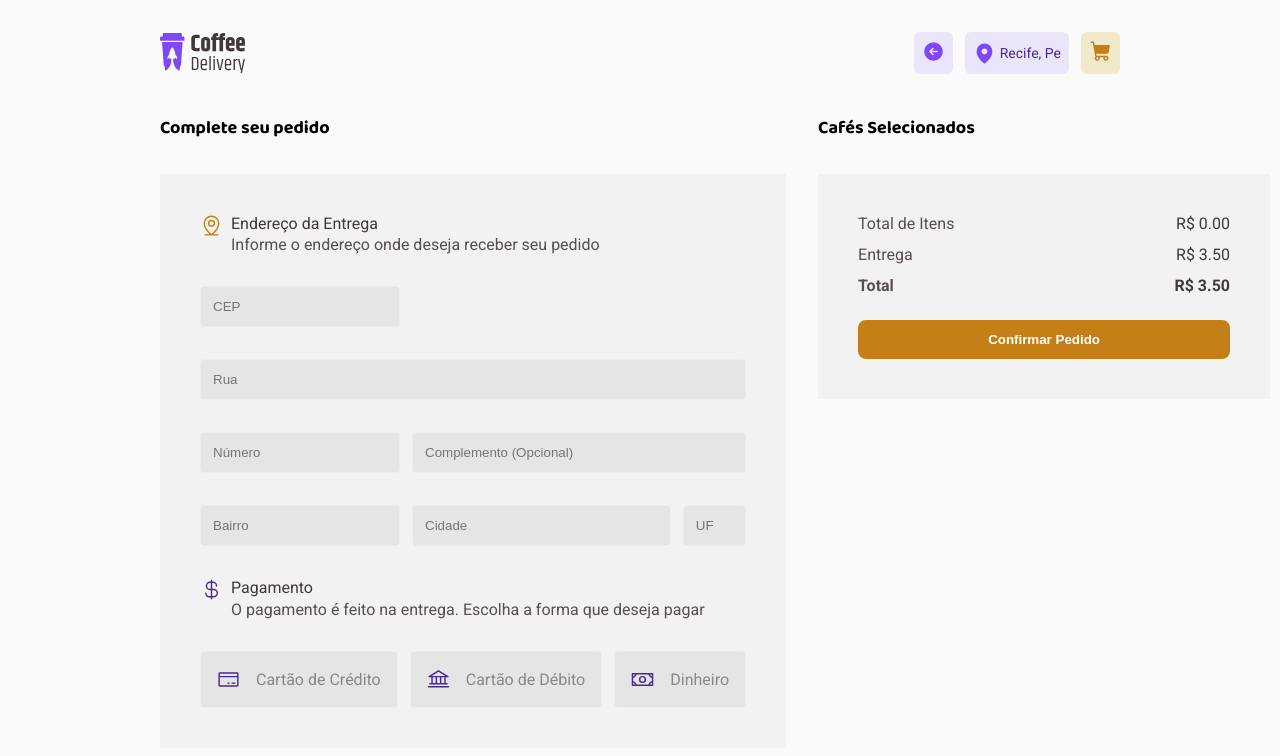
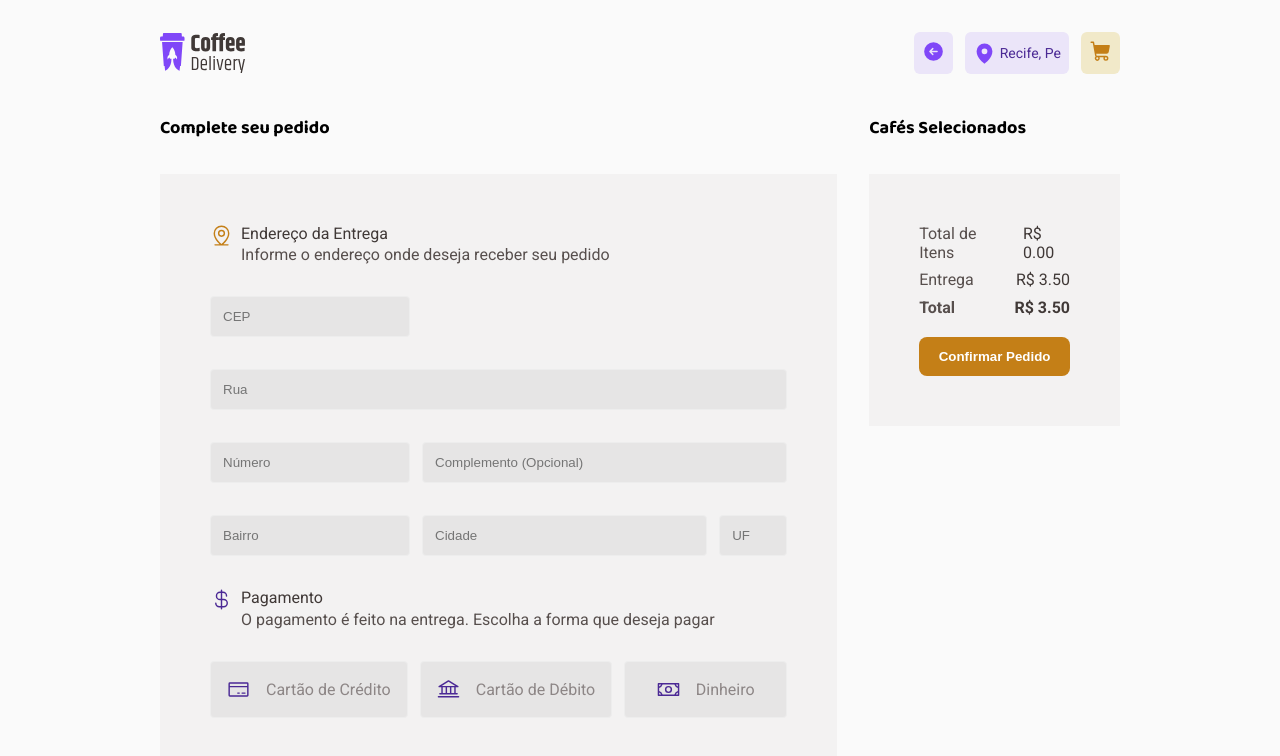
Before and after one commit to Prattiz/Coffee-Delivery, a React (Vite) app: page /cart in a window 1280 px wide. Shown: the top 756 px of the page. Built offline with nearby package versions, Linux system fonts and the light colour scheme.

Commit message:
FIXING MEDIA CSS

```diff
--- a/src/Context/ValuesContext.tsx
+++ b/src/Context/ValuesContext.tsx
@@ -99,6 +99,7 @@ export function CustomerContextProvider({children}: ChildrenProps){
 
   function handleSubmitLocation(newLocation: FormData){
     setLocation(newLocation);
+
     navigate("/sucess")
   };
 
--- a/src/components/Header/header.styles.ts
+++ b/src/components/Header/header.styles.ts
@@ -54,7 +54,7 @@ export const Container = styled.header`
     @media (max-width: 630px) {
         flex-direction: column;
         justify-content: center;
-        padding: 3.2rem;
+        padding: 3.2rem 0;
 
         div{
             display: flex;
--- a/src/components/ToggleCart/index.tsx
+++ b/src/components/ToggleCart/index.tsx
@@ -20,7 +20,7 @@ export function ToggleCart({ id }: AllCoffeProps){
                  value={cart.find(values => values.id == id)?.values?? 0}
             />
 
-           <button type="button" onClick={() => addCoffee(id)}><Plus  weight="bold"/></button>
+           <button type="button" onClick={() => addCoffee(id)}><Plus weight="bold"/></button>
         </Container>
     )
 }
--- a/src/components/ToggleCart/styles.tsx
+++ b/src/components/ToggleCart/styles.tsx
@@ -9,22 +9,24 @@ export const Container = styled.main`
     gap: 4px;
     justify-content: center;
     height: 3.6rem;
-    max-width: 11rem;
+    width: 12rem;
 
     input{
         width: 3.5rem;
-        border: none;
         font-size: 1.7rem;
         font-weight: bold;
         display: flex;
         padding: 1px;
         text-align: center;
         border: none;
+
+        @media (max-width: 100) {
+
+        }
     }
 
     button{
         background: none;
         color: ${props => props.theme["purple_800"]};
-
     }
 `
--- a/src/pages/Cart/components/Order/index.tsx
+++ b/src/pages/Cart/components/Order/index.tsx
@@ -1,4 +1,4 @@
-import { Container, Content, CooffeCard } from "../styles";
+import { Container, Content, CooffeCard, PayMe } from "../styles";
 import { MapPinLine, CurrencyDollar, CreditCard, Money, Bank} from "@phosphor-icons/react";
 import { Selected } from "../Selected";
 
@@ -114,7 +114,7 @@ export function Order(){
                             </div>
                         </footer>
 
-                        <div className="payme">
+                        <PayMe>
 
                             <input required
 
@@ -142,7 +142,7 @@ export function Order(){
                             />
 
                             <label htmlFor="dinheiro"><Money />Dinheiro</label>
-                        </div>
+                        </PayMe>
 
                     </CooffeCard>
 
--- a/src/pages/Cart/components/Selected/index.tsx
+++ b/src/pages/Cart/components/Selected/index.tsx
@@ -1,4 +1,4 @@
-import { Container, Content, CooffeCard } from "../styles";
+import { Container, Content, CooffeCard, FooterSelected } from "../styles";
 import { SelectedCoffes } from "../SelectedCoffes";
 import { CustomerContext } from "../../../../Context/ValuesContext";
 import { useContext } from "react";
@@ -34,7 +34,7 @@ export function Selected(){
                           })
                     }
 
-                    <footer className="footerSelected">
+                    <FooterSelected>
 
                         <p>
                             Total de Itens
@@ -52,7 +52,7 @@ export function Selected(){
                         </strong>
 
                         <button type="submit">Confirmar Pedido</button>
-                    </footer>
+                    </FooterSelected>
                 </CooffeCard>
             </Content>
         </Container>
--- a/src/pages/Cart/components/styles.ts
+++ b/src/pages/Cart/components/styles.ts
@@ -1,7 +1,6 @@
 import styled from "styled-components";
 
 export const Container = styled.div`
-
 
     h1{
         font-size: 1.8rem;
@@ -10,27 +9,11 @@ export const Container = styled.div`
     form{
         display: flex;
         gap:3.2rem;
-    }
 
-    .footerSelected{
-        display: flex;
-        flex-direction: column;
-        width: 37.2rem;
-        gap: 12px;
-
-
-        p, strong{
+        @media (max-width: 1250px) {
+            margin: 0 auto;
             display: flex;
-            justify-content: space-between;
-            align-items: center;
-        }
-
-        button{
-            margin-top: 12px;
-            background-color: ${props => props.theme["yellow_800"]};
-            padding: 12px 8px;
-            border-radius: 8px;
-            font-weight: bold;
+            flex-direction: column;
         }
     }
 `
@@ -39,7 +22,6 @@ export const Content = styled.main`
 
     display: flex;
     flex-direction: column;
-
     gap: 3.2rem;
 
     header, footer{
@@ -58,11 +40,17 @@ export const Content = styled.main`
             gap:2px;
         }
     }
+
+    @media (max-width: 510px) {
+        img{
+            display: none;
+        }
+    }
 `
 
 export const CooffeCard = styled.main`
 
-    padding: 4rem;
+    padding: 5rem;
     display: flex;
     flex-direction: column;
     gap:3.2rem;
@@ -83,36 +71,25 @@ export const CooffeCard = styled.main`
     }
 
     #cep, #numero, #bairro{
-        width: 20rem;
-        }
+        max-width: 20rem;
+    }
 
     #uf{
         width: 20%;
     }
 
-    .payme{
-
-        label{
-            padding: 16px;
-            display: flex;
-            gap: 16px;
-            align-items: center;
-            justify-content: center;
-            white-space: nowrap;
-        }
-
-        input:checked + label {
-            border: 1px solid ${props => props.theme["purple_300"]};
-            font-weight: bold;
-        }
-    }
 
     svg{
-        color:  ${props => props.theme["purple_800"]};
+        color: ${props => props.theme["purple_800"]};
         height: 23px;
         width: 23px;
     }
+
+    @media (max-width: 1250px) {
+        max-width: 70rem;
+    }
 `
+
 export const Apresentation = styled.div`
 
     display: flex;
@@ -129,12 +106,16 @@ export const Apresentation = styled.div`
         color: ${props => props.theme["gray_500"]};
         font-weight: bold;
     }
+
+    @media (max-width: 510px) {
+        flex-direction: column-reverse;
+    }
 `
 
 export const ButtonRemove = styled.button`
 
-
     background-color: ${props => props.theme["white_500"]};
+    max-width: 15rem;
     border-radius: 8px;
     padding: 0 8px;
     display: flex;
@@ -148,5 +129,50 @@ export const ButtonRemove = styled.button`
     &:hover{
         border: 1px solid ${props => props.theme["purple_800"]};
     }
+`
 
+
+export const FooterSelected = styled.footer`
+
+    display: flex;
+    flex-direction: column;
+
+
+    p, strong{
+        display: flex;
+        justify-content: space-between;
+        gap: 2rem;
+        align-items: center;
+    }
+
+    button{
+        margin-top: 12px;
+        background-color: ${props => props.theme["yellow_800"]};
+        padding: 12px 8px;
+        border-radius: 8px;
+        font-weight: bold;
+    }
 `
+
+export const PayMe = styled.div`
+
+
+    label{
+        padding: 16px;
+        display: flex;
+        gap: 16px;
+        align-items: center;
+        justify-content: center;
+        white-space: nowrap;
+    }
+
+    input:checked + label {
+        border: 1px solid ${props => props.theme["purple_300"]};
+        font-weight: bold;
+    }
+
+
+    @media (max-width: 650px) {
+        flex-direction: column;
+    }
+`
--- a/src/pages/Home/components/Background/styles.ts
+++ b/src/pages/Home/components/Background/styles.ts
@@ -69,12 +69,13 @@ export const Container = styled.div`
 
     @media (max-width: 1200px) {
         flex-direction: column;
-        padding: 5rem;
+        padding: 2rem;
         gap: 5rem;
 
         header{
             h1{
                 line-height: 1;
+                font-size: 4rem;
             }
         }
 
--- a/src/pages/Sucess/index.tsx
+++ b/src/pages/Sucess/index.tsx
@@ -7,9 +7,6 @@ import { CustomerContext } from "../../Context/ValuesContext";
 
 export function Sucess() {
   const { location, paymentMethod } = useContext(CustomerContext);
-
-  console.log(location?.Street)
-
 
     return (
       <Container>
--- a/src/styles/global.ts
+++ b/src/styles/global.ts
@@ -15,6 +15,7 @@ export const GlobalStyles =createGlobalStyle`
 
 body{
     font-family: 'Roboto', sans-serif;
+
     background-color: ${props => props.theme["white_200"]};
     font-size: 1.6rem;
     padding: 3.2rem 16rem;
```
